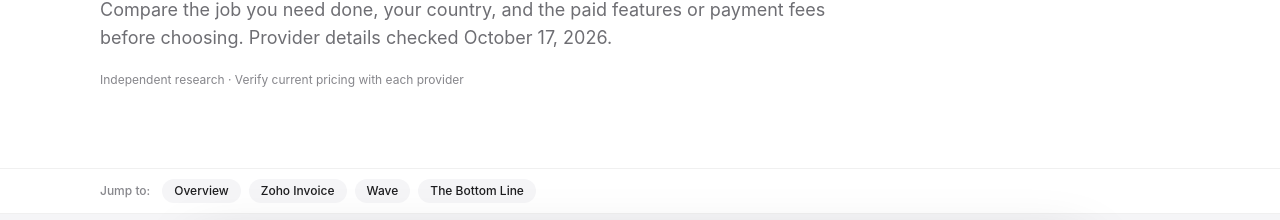
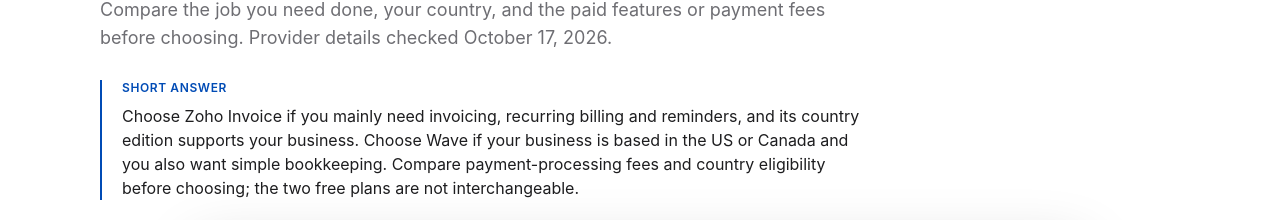
Before and after one commit to LinukaBandara/StackPick, a Next.js app: page /best/zoho-invoice-vs-wave in a window 1280 px wide. Shown: the part 455-675 px from the top of the page. Built offline with nearby package versions, Linux system fonts and the light colour scheme; no server answers.

Commit message:
Add decision summary to comparison guide

```diff
--- a/app/best/zoho-invoice-vs-wave/page.tsx
+++ b/app/best/zoho-invoice-vs-wave/page.tsx
@@ -12,6 +12,7 @@ export default function Page() {
     <ComparisonArticle
       title="Zoho Invoice vs Wave"
       slug="zoho-invoice-vs-wave"
+      quickAnswer="Choose Zoho Invoice if you mainly need invoicing, recurring billing and reminders, and its country edition supports your business. Choose Wave if your business is based in the US or Canada and you also want simple bookkeeping. Compare payment-processing fees and country eligibility before choosing; the two free plans are not interchangeable."
       intro="Zoho Invoice and Wave are not like-for-like products: Zoho Invoice focuses on billing, while Wave also offers bookkeeping. Zoho's US Invoice edition is free with usage caps; Wave Starter is free, but Wave is available only to businesses based in the US or Canada. Compare the job you need done, your country, and the paid features or payment fees before choosing. Provider details checked October 17, 2026."
       pricingNote="US price and plan snapshot checked October 17, 2026: Zoho Invoice is $0 for up to 2 users, 3 projects and 500 invoices/year. Wave Starter is $0; Wave Pro is $19/month or $190/year per business. Online payment processing is optional and has transaction fees. Prices and availability can vary by country and change over time."
       tools={[
```
